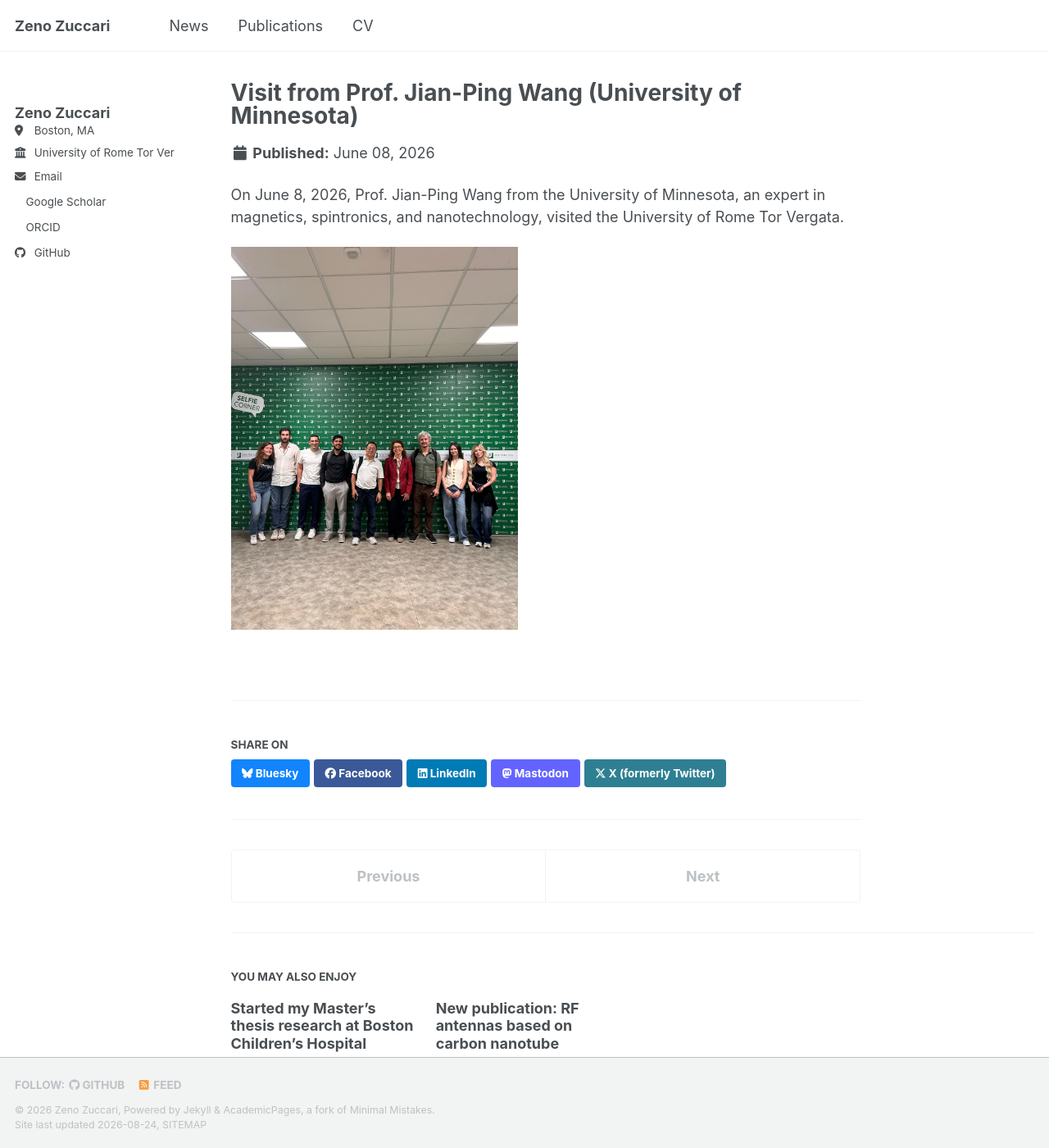
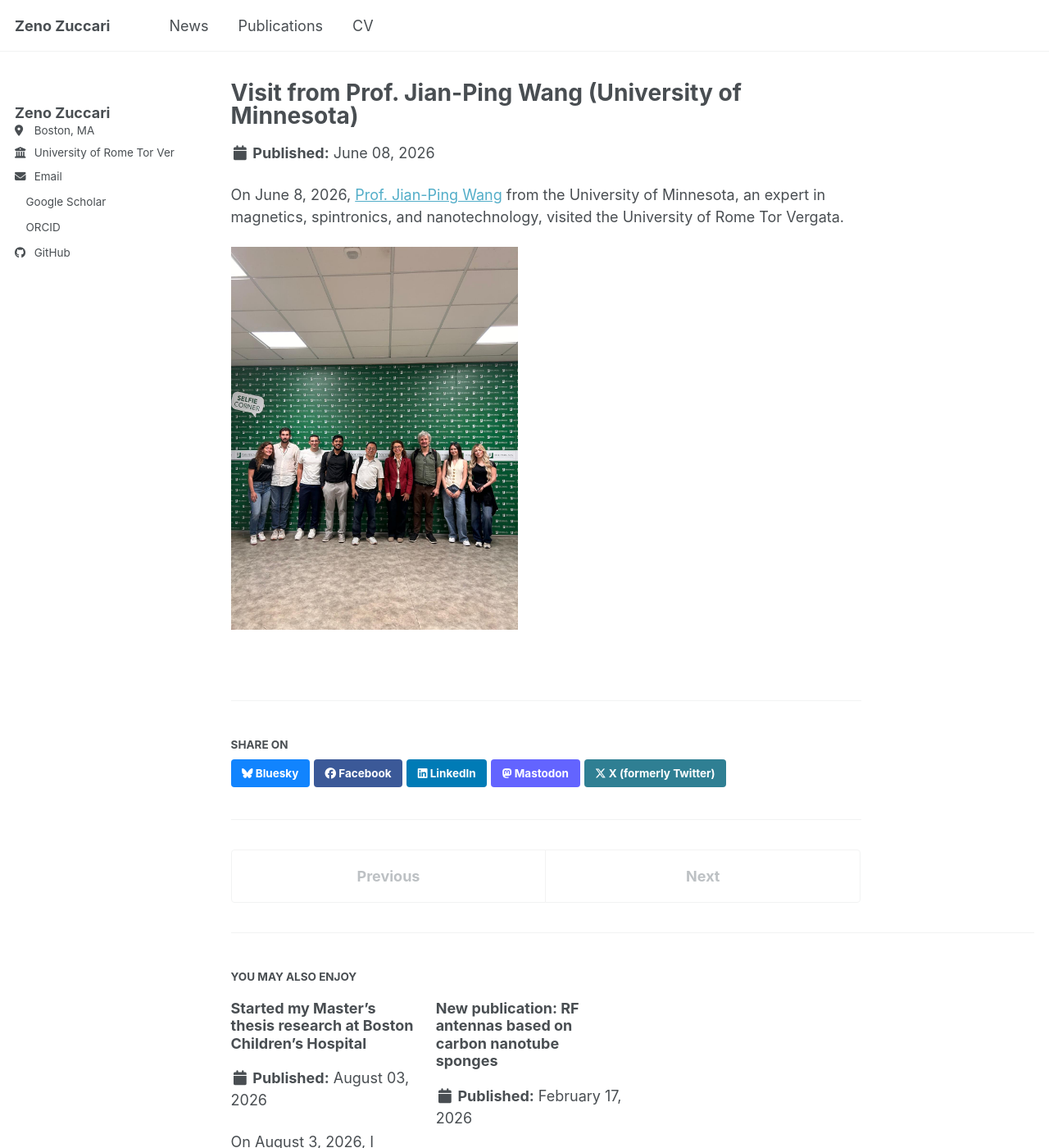
Before and after one commit to zzuccari/portfolio, a Jekyll site: the page built from _posts/2026-06-08-jp-wang-visit.md, in a window 1280 px wide and 1400 px high. Shown: the whole window at 82% size. Built offline with Jekyll 4.4.1, drawn with Linux system fonts in a browser that asks for light colours; a style sheet for code colours, icons or effects is not loaded; some of the changed text lies outside the part shown.

Commit message:
Link professor names to their official pages, replace visit photo, un-fix footer

```diff
--- a/_posts/2026-06-08-jp-wang-visit.md
+++ b/_posts/2026-06-08-jp-wang-visit.md
@@ -6,6 +6,6 @@ header:
   teaser: jpwang-visit-2026.jpg
 ---
 
-On June 8, 2026, Prof. Jian-Ping Wang from the University of Minnesota, an expert in magnetics, spintronics, and nanotechnology, visited the University of Rome Tor Vergata.
+On June 8, 2026, [Prof. Jian-Ping Wang](https://cse.umn.edu/ece/jian-ping-wang) from the University of Minnesota, an expert in magnetics, spintronics, and nanotechnology, visited the University of Rome Tor Vergata.
 
 <img src="/portfolio/images/jpwang-visit-2026.jpg" alt="Group photo with Prof. Jian-Ping Wang at Tor Vergata" width="350">
--- a/_sass/layout/_footer.scss
+++ b/_sass/layout/_footer.scss
@@ -14,12 +14,9 @@
   width: 100%;
   clear: both;
 
-  /* keep footer in normal document flow so custom widgets do not overlap content */
+  /* keep footer in normal document flow so it only appears at the end of the page content */
   height: auto;
-
-  /* keep the footer on the bottom of the page */
-  position: fixed;
-  bottom: 0;
+  position: relative;
 
   -webkit-animation: intro 0.3s both;
           animation: intro 0.3s both;
@@ -54,14 +51,6 @@
   .far,
   .fal {
     color: var(--global-text-color-light);
-  }
-}
-
-@media screen and (max-width: 768px) {
-  /* don't pin the footer on mobile devices */
-  .page__footer {
-    position: relative;
-    bottom: auto;
   }
 }
 
```
Also changed, not shown: _pages/about.md (+2 -2 lines), _pages/cv.md (+5 -5 lines), _posts/2026-02-17-cnt-sponge-rf-antennas-published.md (+1 -1 lines), _posts/2026-08-03-started-at-bch.md (+1 -1 lines), assets/js/_main.js (+0 -16 lines), images/jpwang-visit-2026.jpg.
